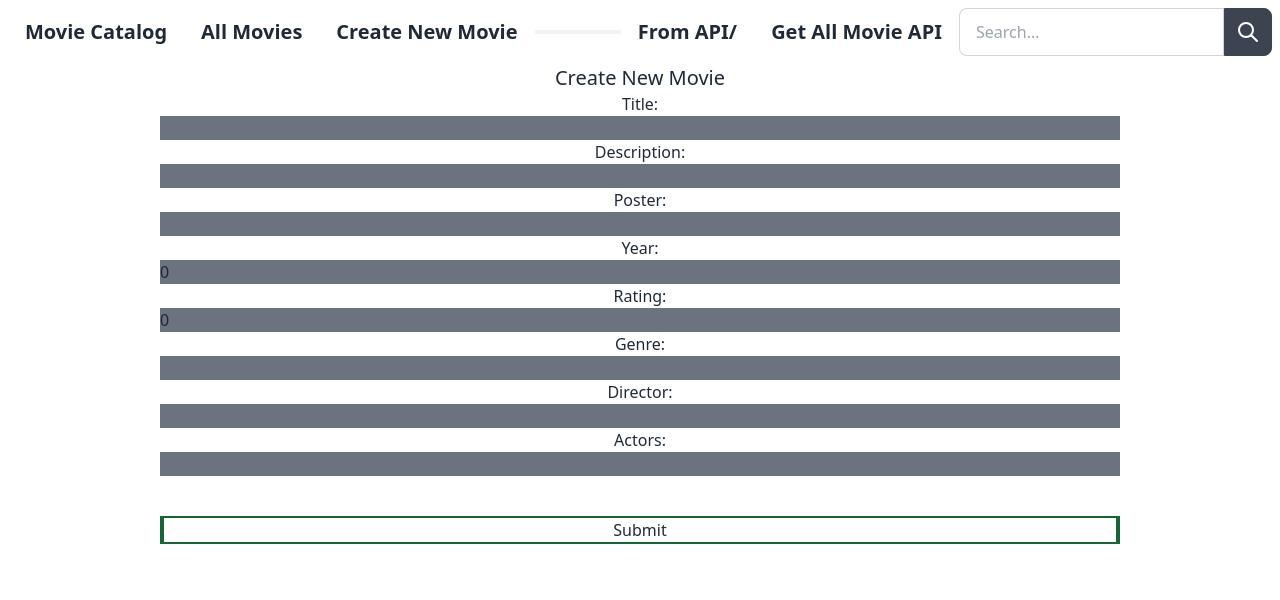
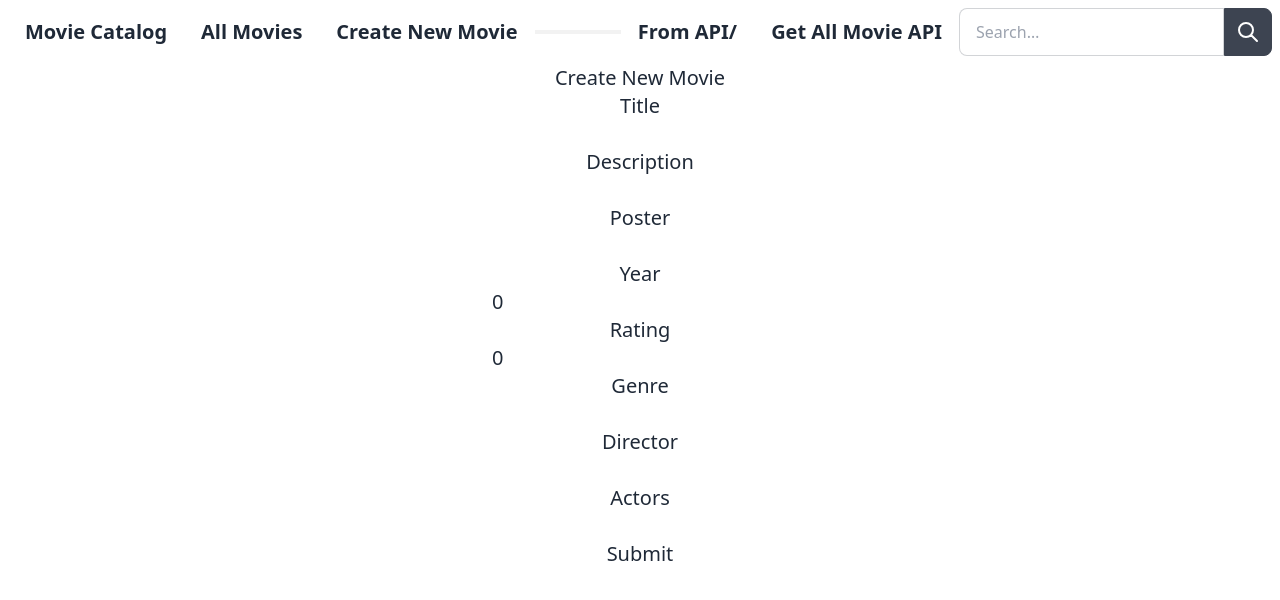
Before and after one commit to DamnStation/movie_catalog, a Next.js app: page /create_new_movie_form in a window 1280 px wide. Shown: the top 600 px of the page. Built offline with nearby package versions, Linux system fonts and the light colour scheme.

Commit message:
Update on Create page and Movie interface

```diff
--- a/pages/api/movies/[id].ts
+++ b/pages/api/movies/[id].ts
@@ -1,24 +1,7 @@
 import { NextApiRequest, NextApiResponse } from "next";
 import { connect } from "../../../utils/connection";
 import { ResponseFuncs } from "../../../utils/types";
-
-type Movie = {
-  _id: string;
-  title: string;
-  description: string;
-  poster: string;
-  year: number;
-  rating: number;
-  genre: {
-    _id: string;
-    name: string;
-  }[];
-  director: string;
-  actors: {
-    name: string;
-    role: string;
-  }[];
-};
+import { Movie } from "../../../utils/types";
 
 const handler = async (req: NextApiRequest, res: NextApiResponse) => {
   //capture request method, we type it as a key of ResponseFunc to reduce typing later
--- a/pages/api/movies/index.ts
+++ b/pages/api/movies/index.ts
@@ -1,24 +1,7 @@
 import { NextApiRequest, NextApiResponse } from "next";
 import { connect } from "../../../utils/connection";
 import { ResponseFuncs } from "../../../utils/types";
-
-type Movie = {
-  _id: string;
-  title: string;
-  description: string;
-  poster: string;
-  year: number;
-  rating: number;
-  genre: {
-    _id: string;
-    name: string;
-  }[];
-  director: string;
-  actors: {
-    name: string;
-    role: string;
-  }[];
-};
+import { Movie } from "../../../utils/types";
 
 const handler = async (req: NextApiRequest, res: NextApiResponse) => {
   //capture request method, we type it as a key of ResponseFunc to reduce typing later
--- a/pages/create_new_movie_form/index.tsx
+++ b/pages/create_new_movie_form/index.tsx
@@ -1,37 +1,43 @@
 import { NextPage } from "next";
 import Head from "next/head";
 import { useEffect, useState } from "react";
-
-type Movie = {
-  _id: string;
-  title: string;
-  description: string;
-  poster: string;
-  year: number;
-  rating: number;
-  genre: {
-    _id: string;
-    name: string;
-  }[];
-  director: string;
-  actors: {
-    name: string;
-    role: string;
-  }[];
-};
+import { Movie } from "../../utils/types";
+import { connect } from "../../utils/connection";
 
 const CreateNewMovieForm: NextPage = () => {
   //POST /api/movies
   const [movies, setMovies] = useState<Movie[]>([]);
-  const [title, setTitle] = useState("");
-  const [description, setDescription] = useState("");
-  const [poster, setPoster] = useState("");
-  const [year, setYear] = useState(0);
-  const [rating, setRating] = useState(0);
-  const [genre, setGenre] = useState("");
-  const [director, setDirector] = useState("");
-  const [actors, setActors] = useState("");
-  //POST /api/movies
+
+  const [title, setTitle] = useState<string>("");
+  const [description, setDescription] = useState<string>("");
+  const [poster, setPoster] = useState<string>("");
+  const [year, setYear] = useState<number>(0);
+  const [rating, setRating] = useState<number>(0);
+  const [genre, setGenre] = useState<string>("");
+  const [director, setDirector] = useState<string>("");
+  const [actors, setActors] = useState<string>("");
+
+  // Fetch POST function
+  const postMovie = async () => {
+    const response = await fetch("/api/movies", {
+      method: "POST",
+      headers: {
+        "Content-Type": "application/json",
+      },
+      body: JSON.stringify({
+        title,
+        description,
+        poster,
+        year,
+        rating,
+        genre,
+        director,
+        actors,
+      }),
+    });
+    const data = await response.json();
+    setMovies([...movies, data]);
+  };
 
   return (
     <>
@@ -43,144 +49,82 @@ const CreateNewMovieForm: NextPage = () => {
         <div className="flex flex-col items-center justify-center w-full h-full">
           <form
             className="flex flex-col items-center justify-center w-full h-full"
-            onSubmit={(e) => {
-              e.preventDefault();
-              fetch("/api/movies", {
-                method: "POST",
-                headers: {
-                  "Content-Type": "application/json",
-                },
-                body: JSON.stringify({
-                  title,
-                  description,
-                  poster,
-                  year,
-                  rating,
-                  genre,
-                  director,
-                  actors,
-                }),
-              })
-                .then((res) => res.json())
-                .then((data) => {
-                  setMovies([...movies, data]);
-                  setTitle("");
-                  setDescription("");
-                  setPoster("");
-                  setYear(0);
-                  setRating(0);
-                  setGenre("");
-                  setDirector("");
-                  setActors("");
-                });
-            }}
+            onSubmit={postMovie}
           >
-            <div className="flex flex-col items-center justify-center w-3/4 h-full">
-              <label className="text-center" htmlFor="title">
-                Title:
-              </label>
+            <div className="flex flex-col items-center justify-center w-full h-full">
+              <label className="flex justify-center text-xl">Title</label>
               <input
-                className="w-full h-auto bg-gray-500"
+                className="flex justify-center text-xl"
                 type="text"
-                id="title"
                 value={title}
-                required
                 onChange={(e) => setTitle(e.target.value)}
               />
             </div>
-            <div className="flex flex-col items-center justify-center w-3/4 h-full">
-              <label className="text-center" htmlFor="description">
-                Description:
-              </label>
+            <div className="flex flex-col items-center justify-center w-full h-full">
+              <label className="flex justify-center text-xl">Description</label>
               <input
-                className="w-full h-auto bg-gray-500"
+                className="flex justify-center text-xl"
                 type="text"
-                id="description"
                 value={description}
-                required
                 onChange={(e) => setDescription(e.target.value)}
               />
             </div>
-            <div className="flex flex-col items-center justify-center w-3/4 h-full">
-              <label className="text-center" htmlFor="poster">
-                Poster:
-              </label>
+            <div className="flex flex-col items-center justify-center w-full h-full">
+              <label className="flex justify-center text-xl">Poster</label>
               <input
-                className="w-full h-auto bg-gray-500"
+                className="flex justify-center text-xl"
                 type="text"
-                id="poster"
                 value={poster}
-                required
                 onChange={(e) => setPoster(e.target.value)}
               />
             </div>
-            <div className="flex flex-col items-center justify-center w-3/4 h-full">
-              <label className="text-center" htmlFor="year">
-                Year:
-              </label>
+            <div className="flex flex-col items-center justify-center w-full h-full">
+              <label className="flex justify-center text-xl">Year</label>
               <input
-                className="w-full h-auto bg-gray-500"
-                type="range min=1970 max=2055"
-                id="year"
+                className="flex justify-center text-xl"
+                type="number"
                 value={year}
-                required
                 onChange={(e) => setYear(Number(e.target.value))}
               />
             </div>
-            <div className="flex flex-col items-center justify-center w-3/4 h-full">
-              <label className="text-center" htmlFor="rating">
-                Rating:
-              </label>
+            <div className="flex flex-col items-center justify-center w-full h-full">
+              <label className="flex justify-center text-xl">Rating</label>
               <input
-                className="w-full h-auto bg-gray-500"
-                type="range min=1 max=10"
-                id="rating"
+                className="flex justify-center text-xl"
+                type="number"
                 value={rating}
-                required
                 onChange={(e) => setRating(Number(e.target.value))}
               />
             </div>
-            <div className="flex flex-col items-center justify-center w-3/4 h-full">
-              <label className="text-center" htmlFor="genre">
-                Genre:
-              </label>
+            <div className="flex flex-col items-center justify-center w-full h-full">
+              <label className="flex justify-center text-xl">Genre</label>
               <input
-                className="w-full h-auto bg-gray-500"
+                className="flex justify-center text-xl"
                 type="text"
-                id="genre"
                 value={genre}
-                required
                 onChange={(e) => setGenre(e.target.value)}
               />
             </div>
-            <div className="flex flex-col items-center justify-center w-3/4 h-full">
-              <label className="text-center" htmlFor="director">
-                Director:
-              </label>
+            <div className="flex flex-col items-center justify-center w-full h-full">
+              <label className="flex justify-center text-xl">Director</label>
               <input
-                className="w-full h-auto bg-gray-500"
+                className="flex justify-center text-xl"
                 type="text"
-                id="director"
                 value={director}
-                required
                 onChange={(e) => setDirector(e.target.value)}
               />
             </div>
-            <div className="flex flex-col items-center justify-center w-3/4 h-full">
-              <label className="text-center" htmlFor="actors">
-                Actors:
-              </label>
+            <div className="flex flex-col items-center justify-center w-full h-full">
+              <label className="flex justify-center text-xl">Actors</label>
               <input
-                className="w-full h-auto bg-gray-500"
+                className="flex justify-center text-xl"
                 type="text"
-                id="actors"
                 value={actors}
-                required
                 onChange={(e) => setActors(e.target.value)}
               />
             </div>
-            <div className="flex flex-col items-center justify-center w-3/4 h-full border-4 border-y-2 border-green-800 m-10 ">
-              <button className="w-full h-auto ">Submit</button>
+            <div className="flex flex-col items-center justify-center w-full h-full">
+              <button className="flex justify-center text-xl">Submit</button>
             </div>
           </form>
         </div>
--- a/utils/connection.ts
+++ b/utils/connection.ts
@@ -13,25 +13,14 @@ export const connect = async () => {
 
   // Movie SCHEMA
   const MovieSchema = new mongoose.Schema({
-    _id: String,
     title: String,
     description: String,
     poster: String,
     year: Number,
+    actors: String,
+    genre: String,
+    director: String,
     rating: Number,
-    genre: [
-      {
-        _id: String,
-        name: String,
-        director: String,
-      },
-    ],
-    actors: [
-      {
-        name: String,
-        role: String,
-      },
-    ],
   });
 
   // OUR Movie MODEL
```
Also changed, not shown: utils/types.ts (+8 -9 lines).
